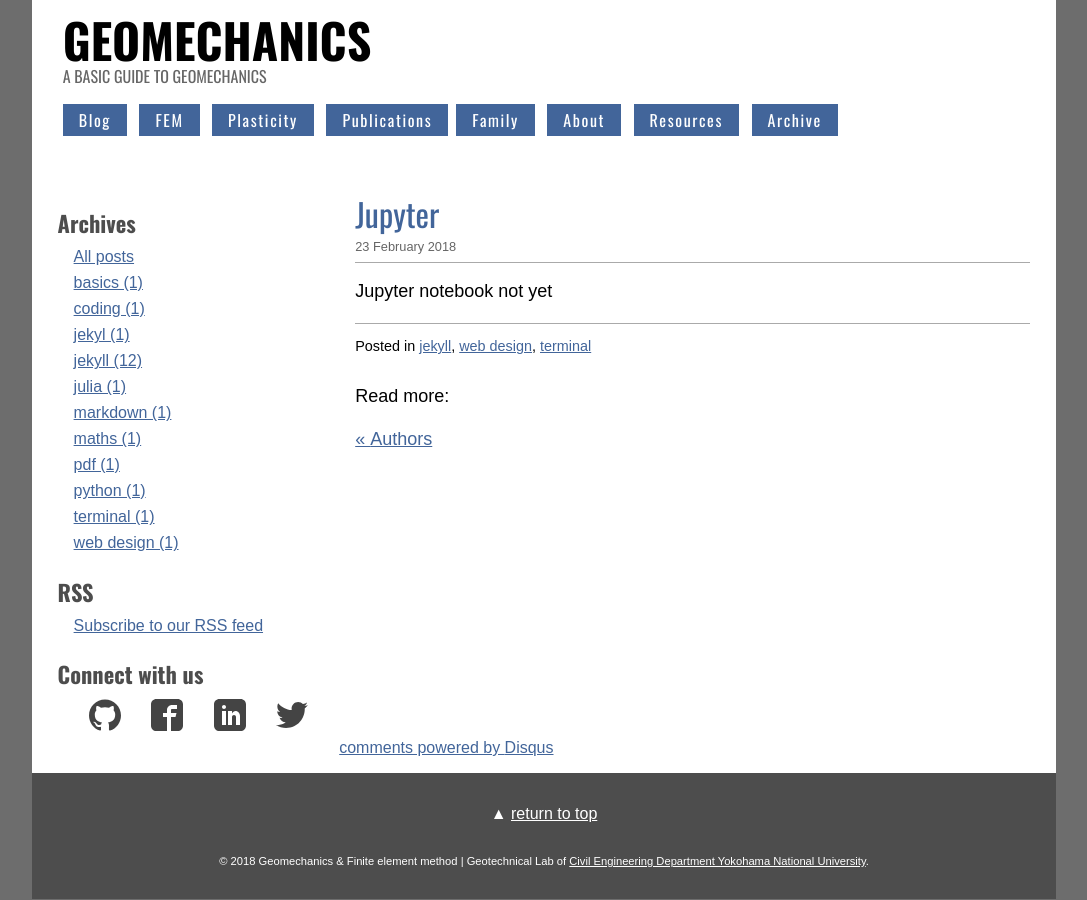
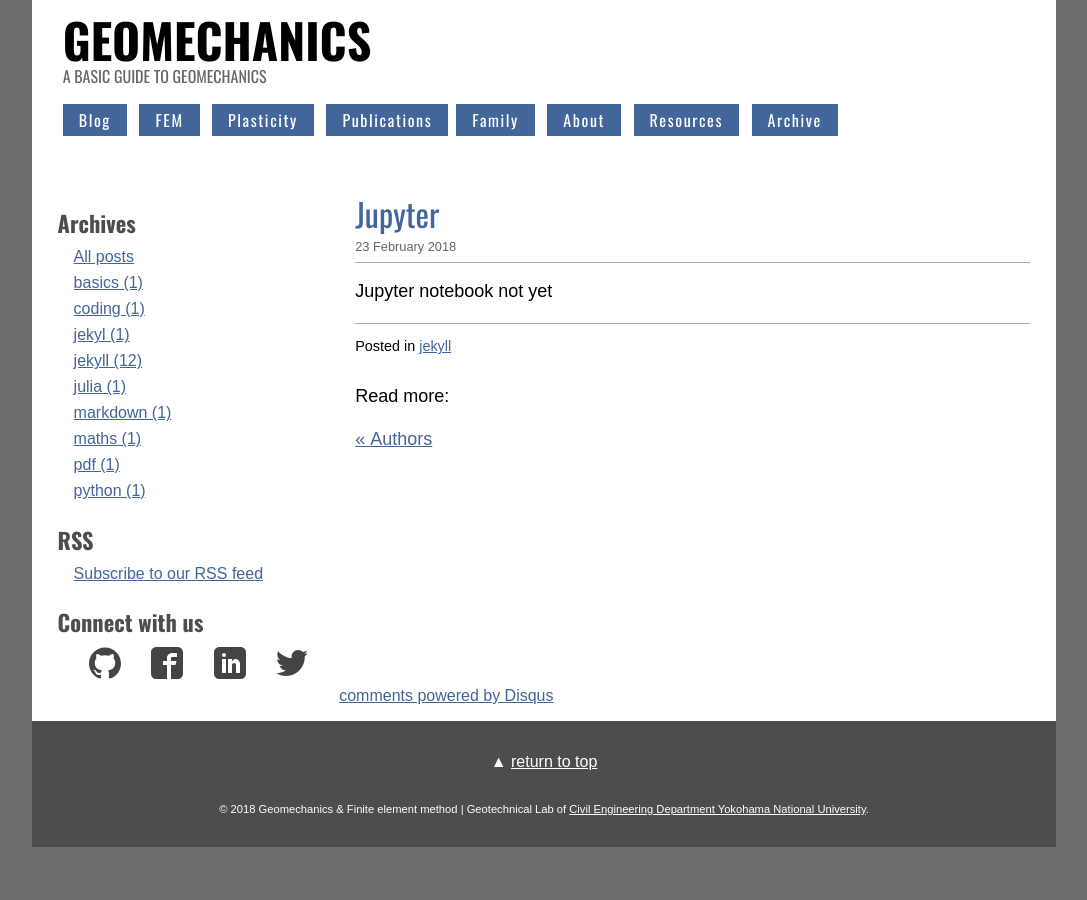
Before and after one commit to quangvunp/geomechanics, a Jekyll site: the page built from _posts/2018-02-21-Jupyter.md, in a window 1280 px wide. Shown: the whole page, without its empty margins (96-1183 px from the left). Built offline with Jekyll 4.4.1, drawn with Linux system fonts in a browser that asks for light colours; comment, search, counter and statistics services are not loaded.

Commit message:
Update 2018-02-21-Jupyter.md

```diff
--- a/_posts/2018-02-21-Jupyter.md
+++ b/_posts/2018-02-21-Jupyter.md
@@ -2,6 +2,6 @@
 layout: post
 title:  "Jupyter"
 date:   2018-02-23
-tags: [jekyll, web design, terminal]
+tags: [jekyll]
 ---
 Jupyter notebook not yet
```
